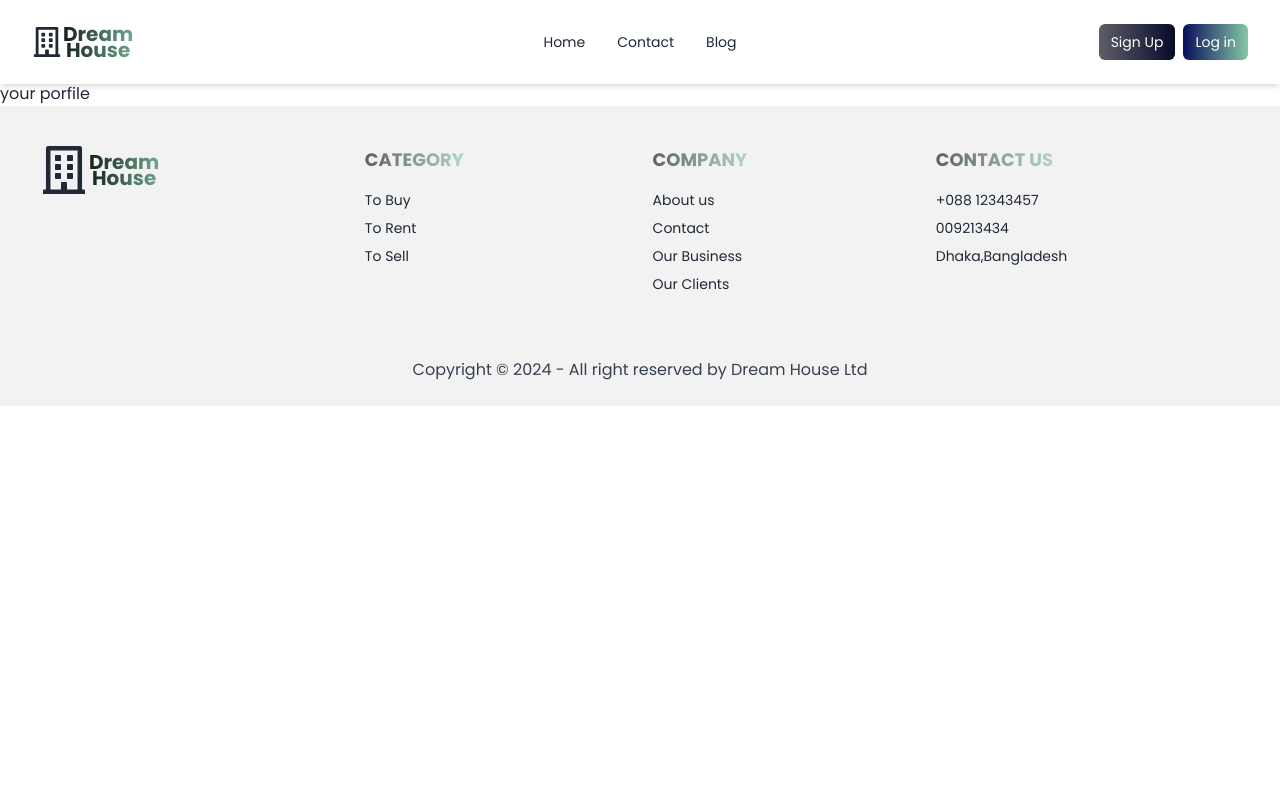
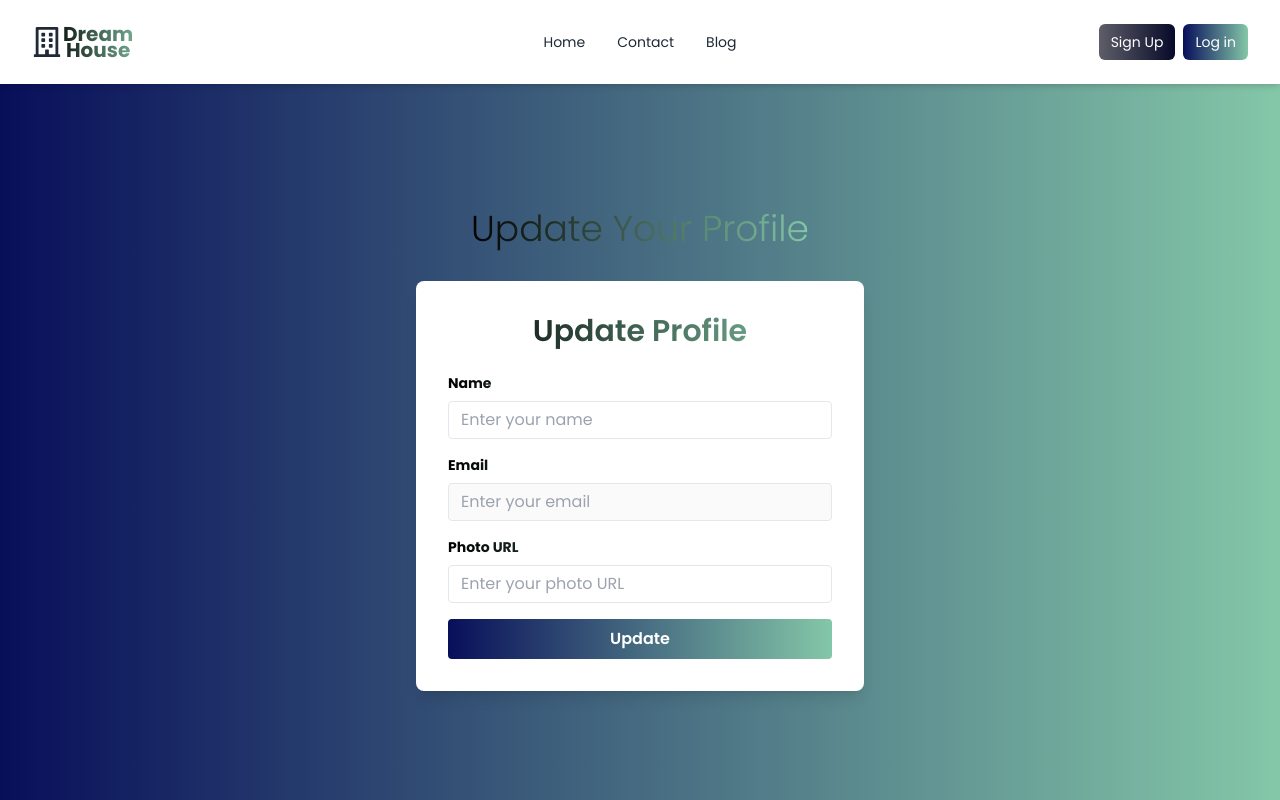
Before and after one commit to Mohotasir/Real_state_site, a React (Vite) app: page /updateProfile in a window 1280 px wide. Shown: the top 800 px of the page. Built offline with nearby package versions, Linux system fonts and the light colour scheme; no server answers.

Commit message:
added upadate profile page and functionality

```diff
--- a/src/components/Navbar/Navbar.jsx
+++ b/src/components/Navbar/Navbar.jsx
@@ -71,9 +71,9 @@ const Navbar = () => {
                             <div tabIndex={0} role="button" className="text-2xl m-1 rounded-full p-2 hover:bg-gray-200" onClick={toggleDropdown}><IoIosArrowDropdown /></div>
                             {showDropdown && (
                                 <ul tabIndex={0} className="absolute  right-0 dropdown-content z-[1] menu p-2 shadow bg-base-100 rounded-box w-52">
-                                    <li><NavLink to="/userProfile">User Profile</NavLink></li>
-                                    <li><NavLink to="/updateProfile">Update Profile</NavLink></li>
-                                    <button onClick={handleSignOut} className="btn btn-sm py-2 border border-cyan-950" to="/login">Sign Out</button>
+                                    <li className=""><NavLink to="/userProfile">User Profile</NavLink></li>
+                                    <li className="py-2"><NavLink to="/updateProfile">Update Profile</NavLink></li>
+                                    <button onClick={handleSignOut} className="btn  btn-sm py-2 border border-cyan-950" to="/login">Sign Out</button>
 
                                 </ul>
                             )}
--- /dev/null
+++ b/src/components/UserProfile/UpdateProfile.jsx
@@ -0,0 +1,126 @@
+import React, { useContext, useState, useEffect } from 'react';
+import { IoMdCheckmarkCircleOutline } from "react-icons/io";
+import { updateProfile } from 'firebase/auth';
+import { useNavigate } from 'react-router-dom';
+import { AuthContext } from '../AuthProvider/AuthProvider';
+import Heading from '../CommonCmpnt/Heading';
+
+const UpdateProfile = () => {
+  const { user } = useContext(AuthContext);
+  const navigate = useNavigate();
+  const [viewModal, setShowModal] = useState(false);
+  const [formData, setFormData] = useState({
+    name: '',
+    email: '',
+    photoURL: ''
+  });
+
+  useEffect(() => {
+    if (user) {
+      setFormData({
+        name: user.displayName || '',
+        email: user.email || '',
+        photoURL: user.photoURL || ''
+      });
+    }
+  }, [user]);
+
+  const handleInputChange = (e) => {
+    const { name, value } = e.target;
+    setFormData({
+      ...formData,
+      [name]: value
+    });
+  };
+
+  const handleSubmit = (e) => {
+    e.preventDefault();
+    const { email, name, photoURL } = formData;
+
+    // Update user profile using Firebase's updateProfile method
+    updateProfile(user, {
+      displayName: name,
+      photoURL: photoURL
+    })
+    .then(() => {
+      setShowModal(true);
+      setTimeout(() => {
+        navigate('/');
+        setShowModal(false);
+      }, 1000);
+    })
+    .catch(error => {
+      console.log(error.message);
+    });
+  };
+
+  return (
+    <div className="min-h-screen g-bg flex flex-col items-center justify-center">
+      <Heading title="Update Your Profile" />
+      <div className="bg-white p-8 mb-24 rounded-lg shadow-lg w-full max-w-md" data-aos="zoom-in" data-aos-duration='1000'>
+        <h2 className="text-3xl font-semibold text-center g-color mb-6">Update Profile</h2>
+        <form onSubmit={handleSubmit}>
+          <div className="mb-4">
+            <label className="block g-color text-sm font-bold mb-2" htmlFor="name">Name</label>
+            <input
+              type="text"
+              name="name"
+              id="name"
+              className="appearance-none border rounded w-full py-2 px-3 text-black leading-tight focus:outline-none focus:border-cyan-700"
+              placeholder="Enter your name"
+              value={formData.name}
+              onChange={handleInputChange}
+              required
+            />
+          </div>
+          <div className="mb-4">
+            <label className="block g-color text-sm font-bold mb-2" htmlFor="email">Email</label>
+            <input
+              type="email"
+              name="email"
+              id="email"
+              className="appearance-none cursor-not-allowed border rounded w-full py-2 px-3 text-black leading-tight focus:outline-none focus:border-cyan-700"
+              placeholder="Enter your email"
+              value={formData.email}
+              onChange={handleInputChange}
+              required
+              disabled
+            />
+          </div>
+          <div className="mb-4">
+            <label className="block g-color text-sm font-bold mb-2" htmlFor="photoURL">Photo URL</label>
+            <input
+              type="text"
+              name="photoURL"
+              id="photoURL"
+              className="appearance-none border rounded w-full py-2 px-3 text-black leading-tight focus:outline-none focus:border-cyan-700"
+              placeholder="Enter your photo URL"
+              value={formData.photoURL}
+              onChange={handleInputChange}
+              required
+            />
+          </div>
+          <button
+            type="submit"
+            className="w-full g-bg hover:bg-cyan-700 text-cyan-500 font-semibold py-2 px-4 rounded focus:outline-none focus:shadow-outline"
+          >
+            Update
+          </button>
+        </form>
+      </div>
+      {
+        viewModal && (
+          <div className="fixed top-0 left-0 w-full h-full bg-gray-800 bg-opacity-50 flex items-center justify-center z-50">
+            <div className="bg-white flex flex-col items-center justify-center p-5 md:p-12 rounded-lg shadow-lg text-black">
+              <div className='py-2 text-5xl font-semibold'><IoMdCheckmarkCircleOutline /></div>
+              <p className="text-2xl g-color font-semibold mb-2">Profile updated successfully!!</p>
+            </div>
+          </div>
+        )
+      }
+    </div>
+  );
+};
+
+export default UpdateProfile;
+``
--- a/src/components/UserProfile/UserProfile.jsx
+++ b/src/components/UserProfile/UserProfile.jsx
@@ -1,16 +1,15 @@
 import { useContext } from "react";
 import Heading from "../CommonCmpnt/Heading";
 import { AuthContext } from "../AuthProvider/AuthProvider";
-
-
+import backgroundImage from "../../assets/Polygon Luminary.svg"; // Import your background image
 
 const UserProfile = () => {
-    const {user}  = useContext(AuthContext);
+    const { user } = useContext(AuthContext);
 
     return (
-        <div className="md:mb-24">
-            <Heading title="Your profile details ."></Heading>
-            <div data-aos="fade-right" data-aos-duration='1000' className="border shadow-lg rounded-lg text-center flex flex-col gap-4 justify-center m-4 items-center md:w-[50%] mx-auto p-3">
+        <div className=" h-[90vh] bg-cover" style={{ backgroundImage: `url(${backgroundImage})` }}>
+            <Heading title="Your profile details ." />
+            <div data-aos="fade-right"  data-aos-duration='1000' className="border shadow-lg pb-12 rounded-lg text-center flex flex-col gap-4 justify-center m-4 items-center md:w-[50%] mx-auto p-3 bg-white bg-opacity-75">
                 <img className="rounded-full border p-1.5 g-bg m-3 w-[150px] h-[150px]" src={user?.photoURL && user.photoURL} alt="" />
                 <h1><span className="text-xl font-semibold">User Name: </span> {user?.displayName && user.displayName}</h1>
                 <h1><span className="text-xl font-semibold">Email: </span> {user?.email && user.email}</h1>
--- a/src/main.jsx
+++ b/src/main.jsx
@@ -17,6 +17,7 @@ import Register from './components/Register/Register.jsx';
 import AuthProvider from './components/AuthProvider/AuthProvider.jsx';
 import PrivateRoute from './components/PrivateRoute/PrivateRoute.jsx';
 import UserProfile from './components/UserProfile/UserProfile.jsx';
+import UpdateProfile from './components/UserProfile/UpdateProfile.jsx';
 const router = createBrowserRouter([
   {
     path: "/",
@@ -47,7 +48,7 @@ const router = createBrowserRouter([
       },
       {
         path:"/updateProfile",
-        element:<h1>your porfile</h1>
+        element: <UpdateProfile></UpdateProfile>
       },
       {
         path:"/blog",
```
Also changed, not shown: src/assets/Polygon Luminary.svg (added), src/assets/cool-background.png (added).
